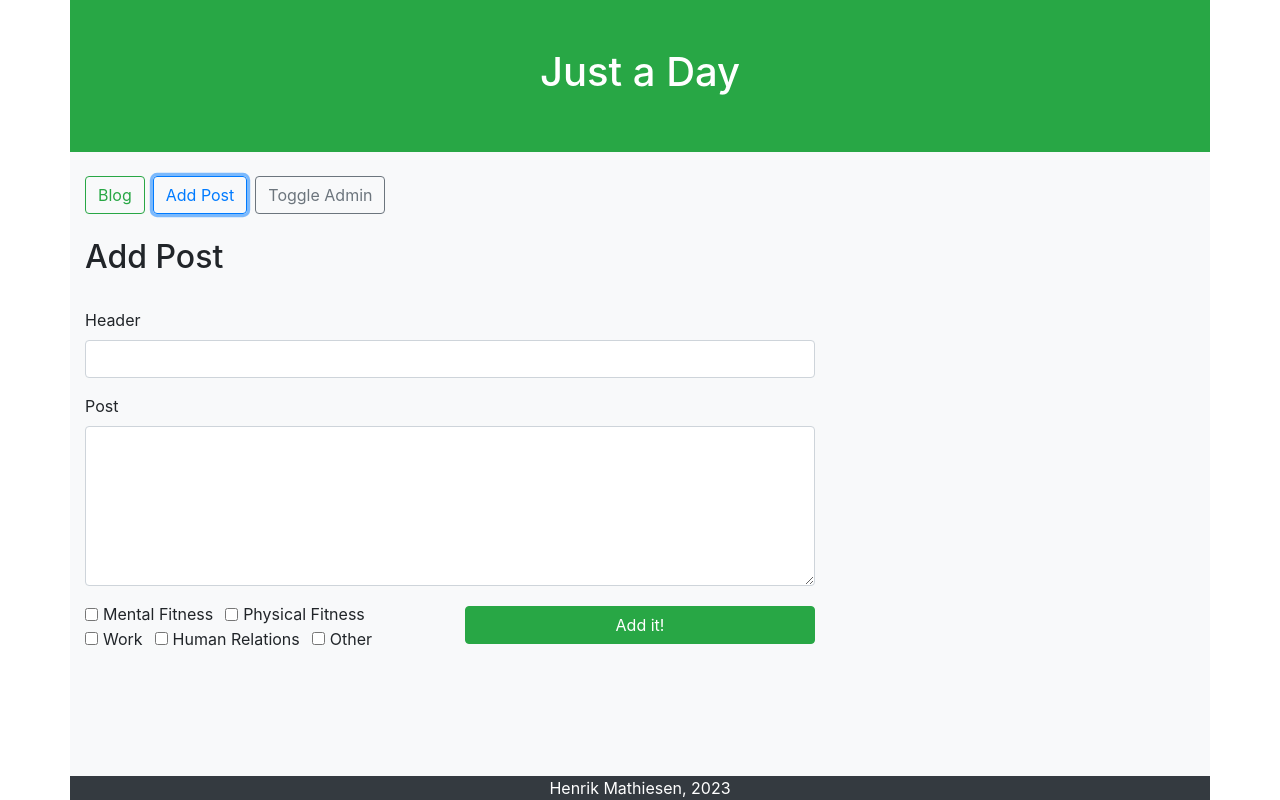
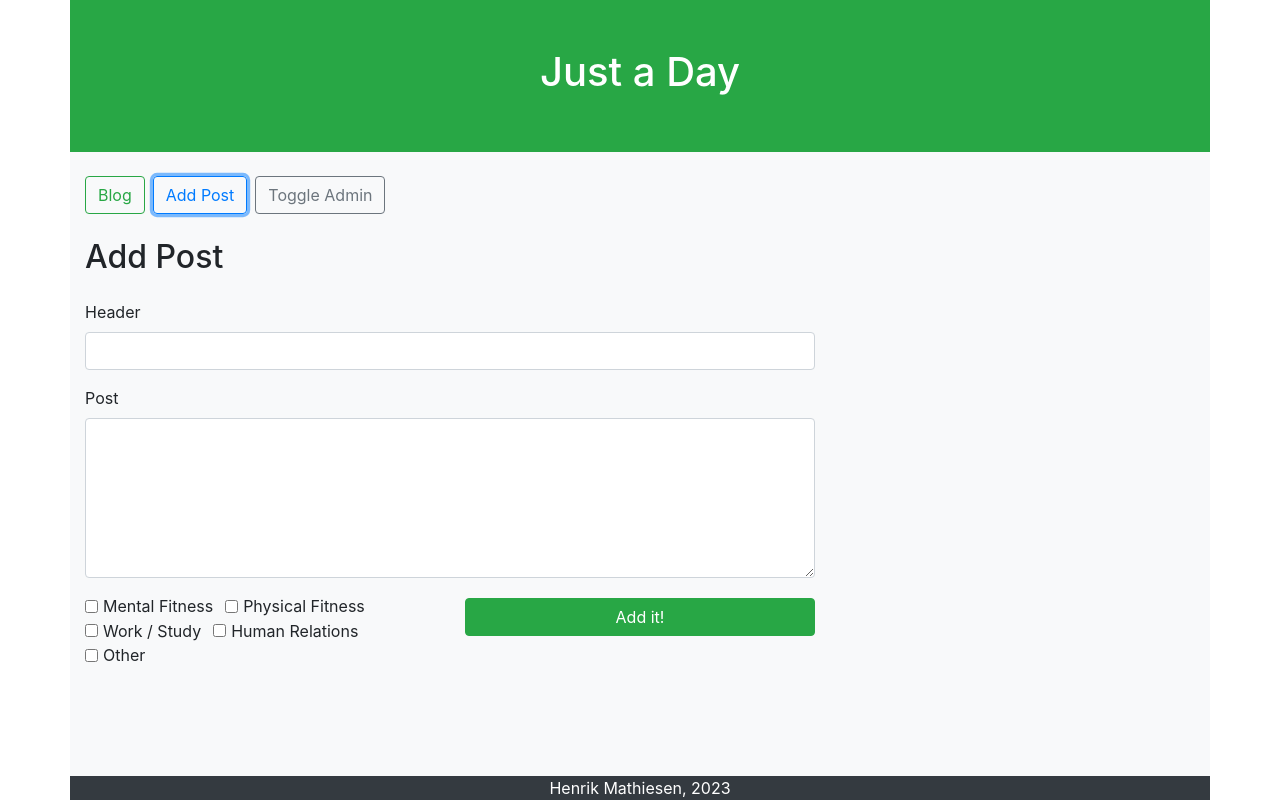
Before and after one commit to henrikmathiesen/just-a-day, a React (Create React App) app: page / in a window 1280 px wide. Both pictures are taken after a click on the button "Add Post". Built offline with nearby package versions, Linux system fonts and the light colour scheme.

Commit message:
Changed label for category. Export database view.

```diff
--- a/src/AddBlogPost/AddBlogPost.js
+++ b/src/AddBlogPost/AddBlogPost.js
@@ -53,9 +53,9 @@ function AddBlogPosts() {
     return (
         <>
             <h2>Add Post</h2>
-            <div className="row">
+            <div className="row mt-4">
                 <div className="col-md-8">
-                    <div className="form-group mt-4">
+                    <div className="form-group">
                         <label htmlFor="header">Header</label>
                         <input type="text" id="header" className="form-control" onChange={(e) => setHeader(e.target.value)}></input>
                     </div>
--- /dev/null
+++ b/src/ExportDatabase/ExportDatabase.js
@@ -0,0 +1,22 @@
+import postsService from '../services/posts.service.js';
+
+function ExportDatabase() {
+
+    const posts = postsService.get();
+    const postsAsJsonString = JSON.stringify(posts);
+
+    return (
+        <>
+            <h2>Exported Database</h2>
+            <div className="row mt-4">
+                <div className="col">
+                    <code>
+                        {postsAsJsonString}
+                    </code>
+                </div>
+            </div>
+        </>
+    );
+}
+
+export default ExportDatabase;
--- a/src/Main/Main.js
+++ b/src/Main/Main.js
@@ -1,11 +1,14 @@
 import Blogposts from '../Blogposts/Blogposts.js';
 import AddBlogPosts from '../AddBlogPost/AddBlogPost.js';
+import ExportDatabase from '../ExportDatabase/ExportDatabase.js';
 import { views } from '../constants/constants';
 
 function Main({ view }) {
 
     const viewToShow = () => {
         switch (view) {
+            case views.BLOG:
+                return (<Blogposts />);
             case views.ADD:
                 return (<AddBlogPosts />);
             case views.EDIT:
@@ -15,9 +18,9 @@ function Main({ view }) {
             case views.IMPORT:
                 return 'Import Mock';
             case views.EXPORT:
-                return 'Export Mock';
+                return (<ExportDatabase />);
             default:
-                return (<Blogposts />);
+                return 'error';
         }
     };
 
--- a/src/constants/constants.js
+++ b/src/constants/constants.js
@@ -1,7 +1,7 @@
 const blogpostCategories = {
     MENTAL_FITNESS: 'Mental Fitness',
     PHYSICAL_FITNESS: 'Physical Fitness',
-    WORK: 'Work',
+    WORK: 'Work / Study',
     HUMAN_RELATIONS: 'Human Relations',
     OTHER: 'Other'
 };
```
